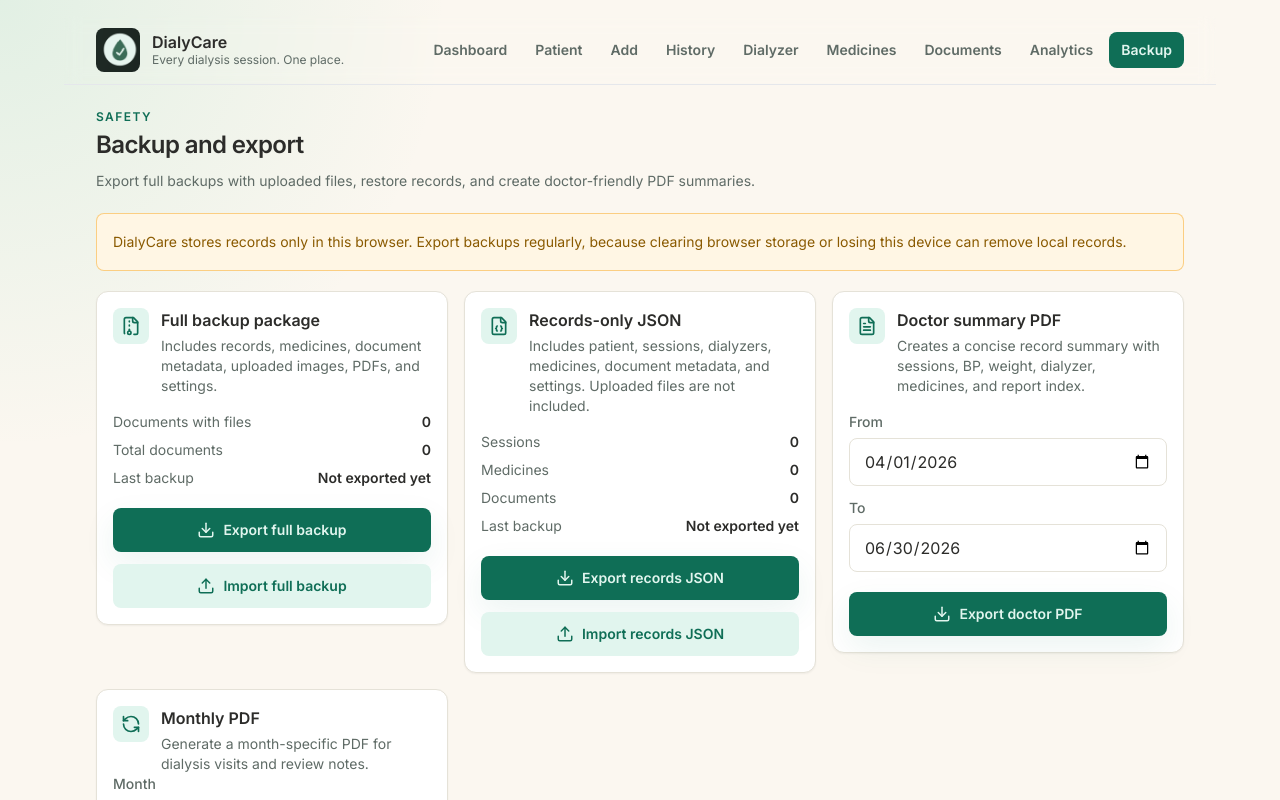
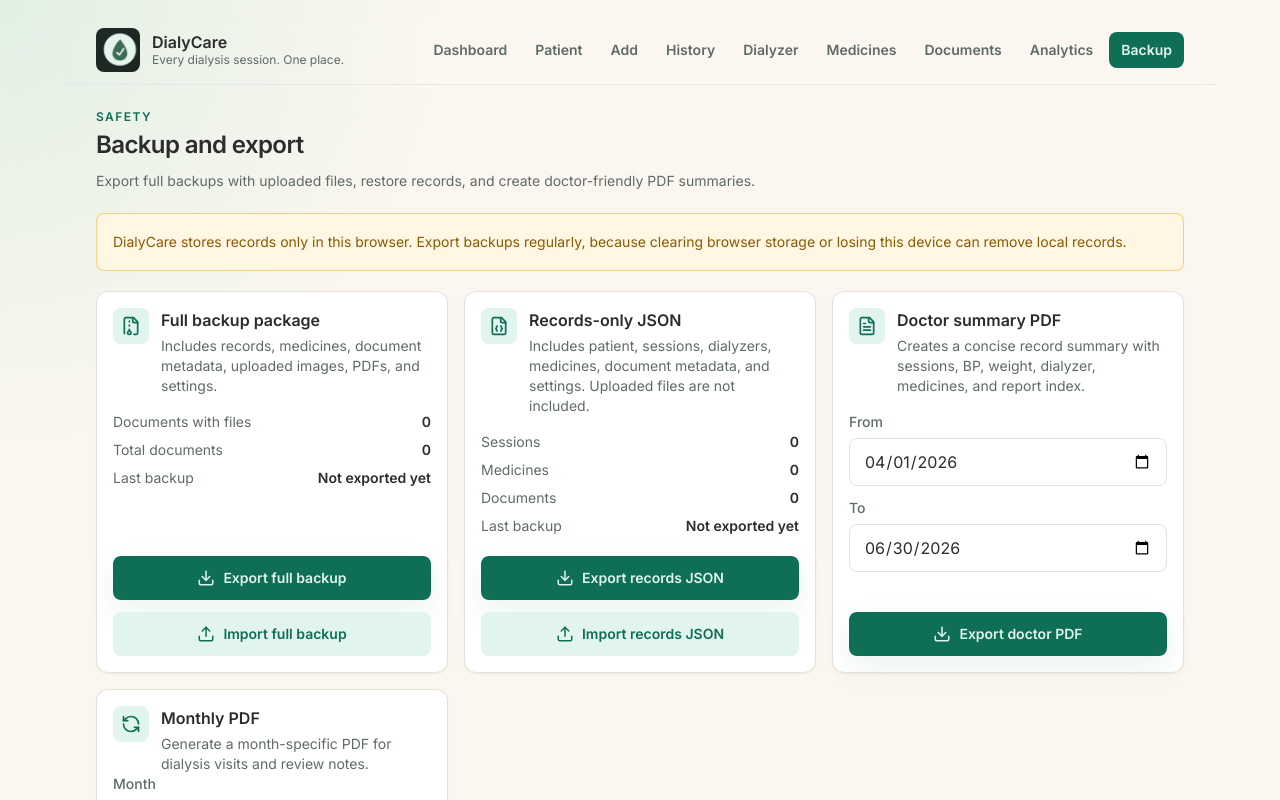
Before and after one commit to NiteshSukalikar/DialyCare, a Next.js app: page /backup in a window 1280 px wide. Shown: the top 800 px of the page. Built offline with nearby package versions, Linux system fonts and the light colour scheme.

Commit message:
Align backup card actions

```diff
--- a/src/features/backup/screens/backup-screen.tsx
+++ b/src/features/backup/screens/backup-screen.tsx
@@ -242,8 +242,8 @@
         </div>
       ) : null}
 
-      <section className="grid items-start gap-4 md:grid-cols-2 xl:grid-cols-3">
-        <Card>
+      <section className="grid gap-4 md:grid-cols-2 xl:grid-cols-3">
+        <Card className="flex h-full flex-col">
           <div className="flex items-start gap-3">
             <span className="rounded-lg bg-brand-mint p-2 text-brand-primary">
               <FileArchive aria-hidden="true" size={20} />
@@ -269,7 +269,7 @@
             </div>
           </dl>
 
-          <div className="mt-5 grid gap-3">
+          <div className="mt-auto grid gap-3 pt-5">
             <Button disabled={busy} onClick={exportFullBackup} type="button">
               <Download aria-hidden="true" size={18} />
               Export full backup
@@ -282,7 +282,7 @@
           </div>
         </Card>
 
-        <Card>
+        <Card className="flex h-full flex-col">
           <div className="flex items-start gap-3">
             <span className="rounded-lg bg-brand-mint p-2 text-brand-primary">
               <FileJson aria-hidden="true" size={20} />
@@ -312,7 +312,7 @@
             </div>
           </dl>
 
-          <div className="mt-5 grid gap-3">
+          <div className="mt-auto grid gap-3 pt-5">
             <Button disabled={busy} onClick={exportJsonBackup} type="button">
               <Download aria-hidden="true" size={18} />
               Export records JSON
@@ -325,7 +325,7 @@
           </div>
         </Card>
 
-        <Card>
+        <Card className="flex h-full flex-col">
           <div className="flex items-start gap-3">
             <span className="rounded-lg bg-brand-mint p-2 text-brand-primary">
               <FileText aria-hidden="true" size={20} />
@@ -341,10 +341,12 @@
             <Input label="To" onChange={(event) => setDoctorTo(event.target.value)} type="date" value={doctorTo} />
           </div>
 
-          <Button className="mt-5 w-full" disabled={busy || doctorFrom > doctorTo} onClick={exportDoctorPdf} type="button">
-            <Download aria-hidden="true" size={18} />
-            Export doctor PDF
-          </Button>
+          <div className="mt-auto pt-5">
+            <Button className="w-full" disabled={busy || doctorFrom > doctorTo} onClick={exportDoctorPdf} type="button">
+              <Download aria-hidden="true" size={18} />
+              Export doctor PDF
+            </Button>
+          </div>
         </Card>
 
         <Card>
```
